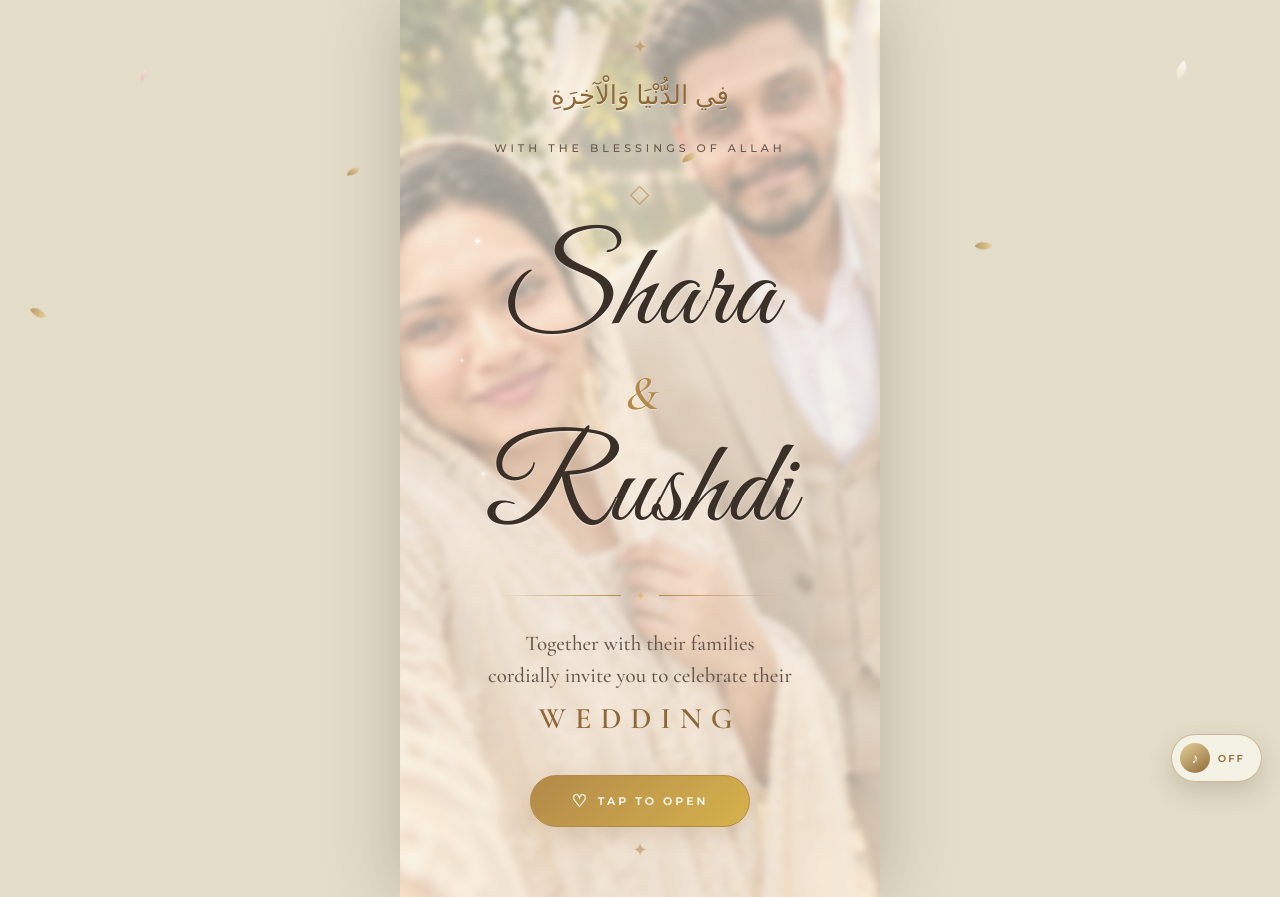
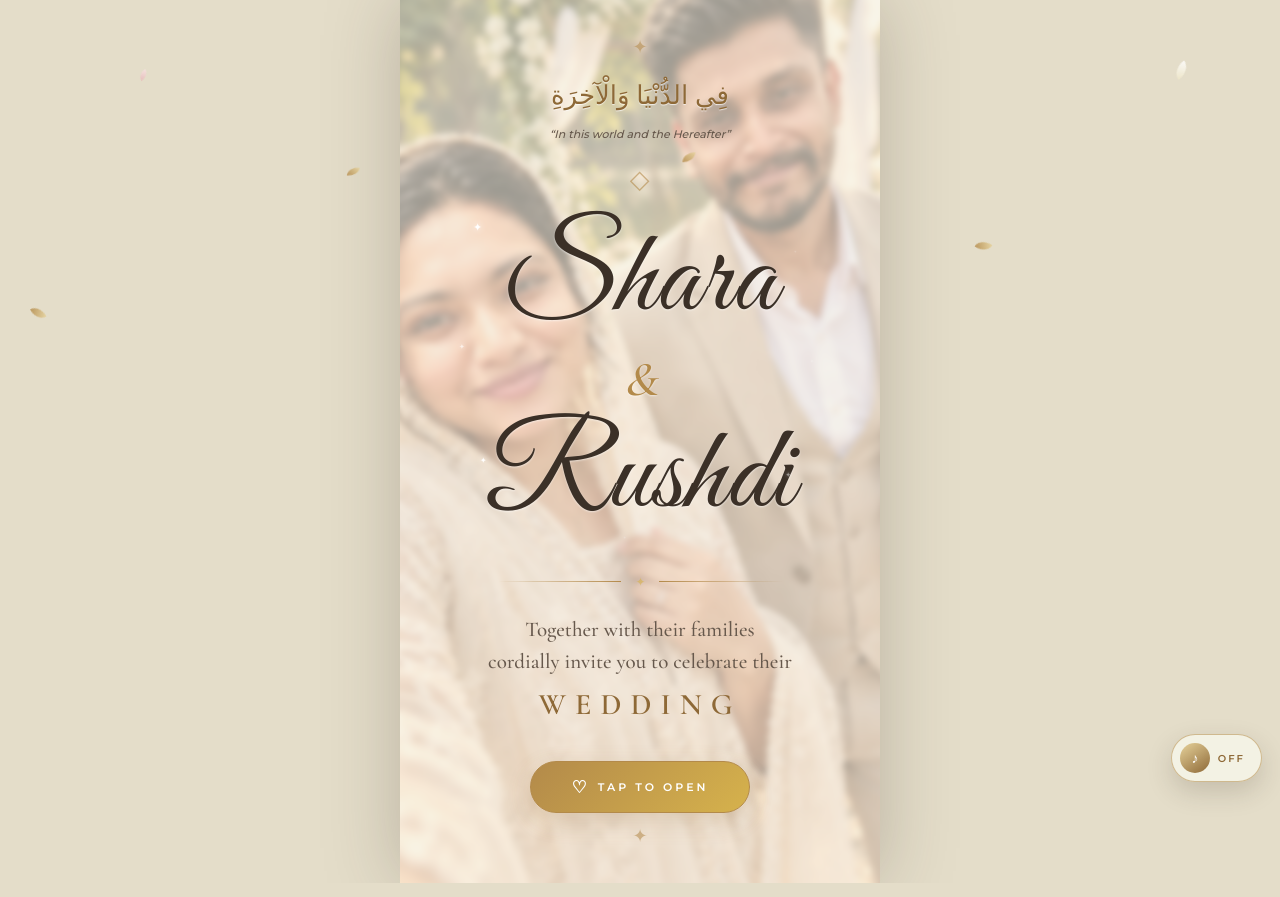
Before and after one commit to coolsmartremo/shara-rushdi-wedding, a Next.js app: page / in a window 1280 px wide. Built offline with nearby package versions, Linux system fonts and the light colour scheme.

Commit message:
Reduce gap, italicize and quote blessing text

```diff
--- a/app/globals.css
+++ b/app/globals.css
@@ -540,7 +540,7 @@ a {
 
   line-height: 1.9;
 
-  margin-bottom: 20px;
+  margin-bottom: 6px;
 
   direction: rtl;
 
@@ -560,7 +560,9 @@ a {
 
   font-weight: 500;
 
-  letter-spacing: 4px;
+  font-style: italic;
+
+  letter-spacing: 0;
 
   line-height: 1.8;
 }
@@ -2298,7 +2300,7 @@ a {
   .blessing-text {
     font-size: 9px;
 
-    letter-spacing: 2.5px;
+    letter-spacing: 0;
   }
 
   .ornament {
@@ -2627,7 +2629,7 @@ a {
   .blessing-text {
     font-size: 8px;
 
-    letter-spacing: 2px;
+    letter-spacing: 0;
   }
 
   .opening-description,
--- a/app/layout.tsx
+++ b/app/layout.tsx
@@ -24,7 +24,12 @@ export default function RootLayout({ children }: LayoutProps<"/">) {
       className={`${geistSans.variable} ${geistMono.variable} h-full antialiased`}
       suppressHydrationWarning
     >
-      <body className="min-h-full flex flex-col">{children}</body>
+      <body
+        className="min-h-full flex flex-col"
+        suppressHydrationWarning
+      >
+        {children}
+      </body>
     </html>
   );
 }
--- a/app/page.tsx
+++ b/app/page.tsx
@@ -290,7 +290,7 @@ export default function Home() {
             <div className="arabic-greeting">فِي الدُّنْيَا وَالْآخِرَةِ</div>
 
             {/* BLESSING */}
-            <div className="blessing-text">WITH THE BLESSINGS OF ALLAH</div>
+            <div className="blessing-text">&ldquo;In this world and the Hereafter&rdquo;</div>
 
             {/* ORNAMENT */}
             <div className="ornament">◇</div>
@@ -386,7 +386,7 @@ export default function Home() {
 
             <div className="arabic-greeting">فِي الدُّنْيَا وَالْآخِرَةِ</div>
 
-            <div className="blessing-text">WITH THE BLESSINGS OF ALLAH</div>
+            <div className="blessing-text">&ldquo;In this world and the Hereafter&rdquo;</div>
 
             <div className="ornament">◇</div>
 
```
